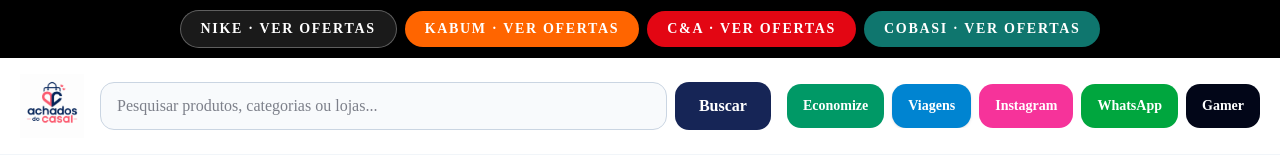
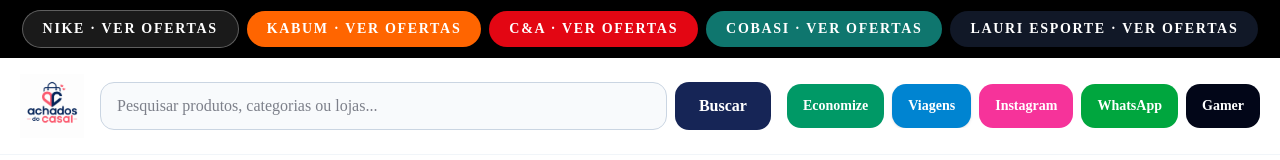
Before and after one commit to gabrielcalvi/achados-do-casal, a Next.js app: page / in a window 1280 px wide. Shown: the top 160 px of the page. Built offline with nearby package versions, Linux system fonts and the light colour scheme; no server answers; the database is empty.

Commit message:
feat: destaca Lauri Esporte na barra de parceiros

```diff
--- a/components/PartnerPromoBar.tsx
+++ b/components/PartnerPromoBar.tsx
@@ -40,6 +40,12 @@ export default function PartnerPromoBar() {
         >
           COBASI · VER OFERTAS
         </Link>
+        <Link
+          href="/lauri-esporte"
+          className="inline-flex items-center rounded-full bg-[#111827] px-5 py-2 text-sm font-black uppercase tracking-[0.12em] text-white transition hover:bg-slate-700"
+        >
+          LAURI ESPORTE · VER OFERTAS
+        </Link>
       </div>
     </div>
   );
```
